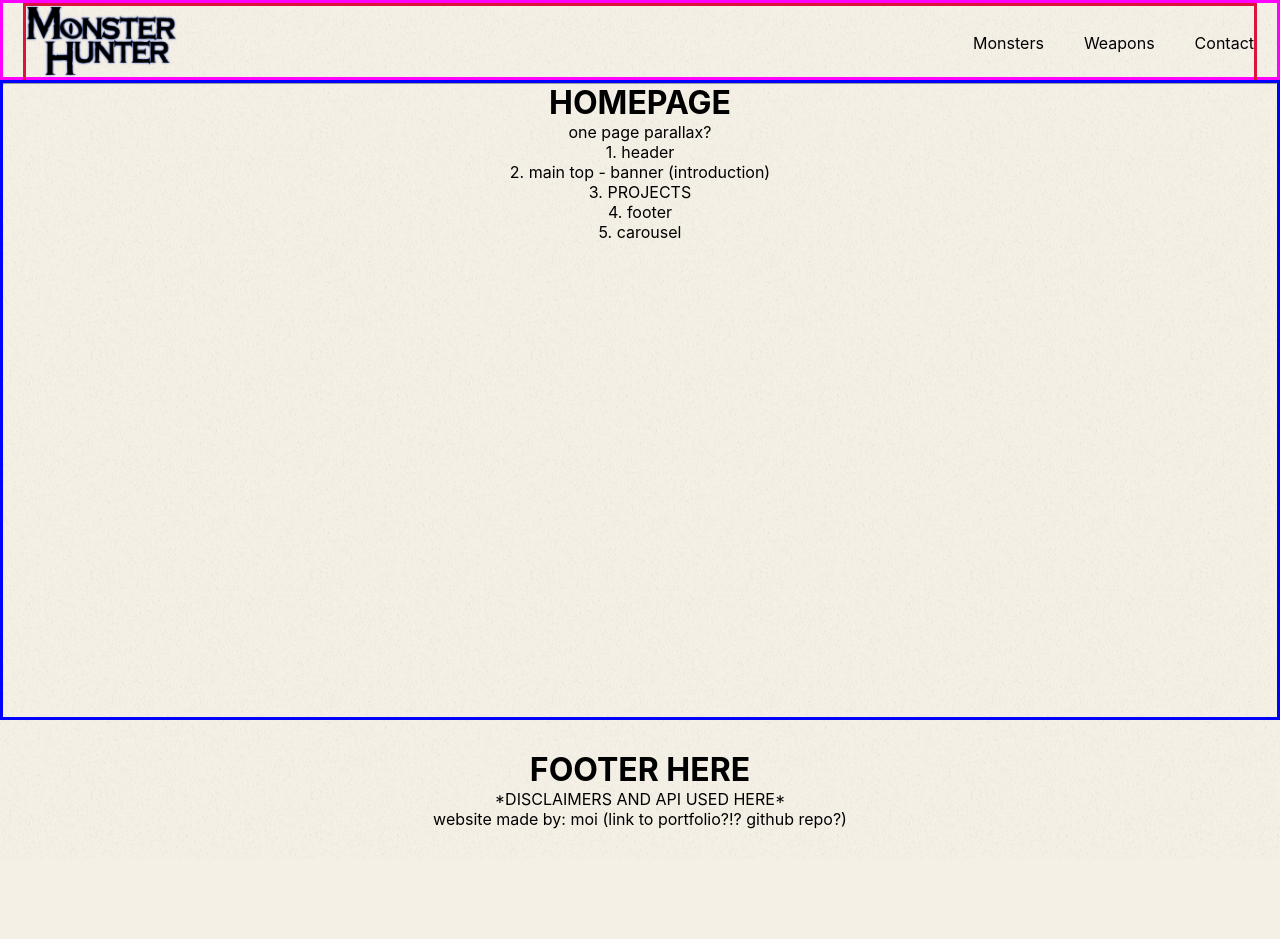
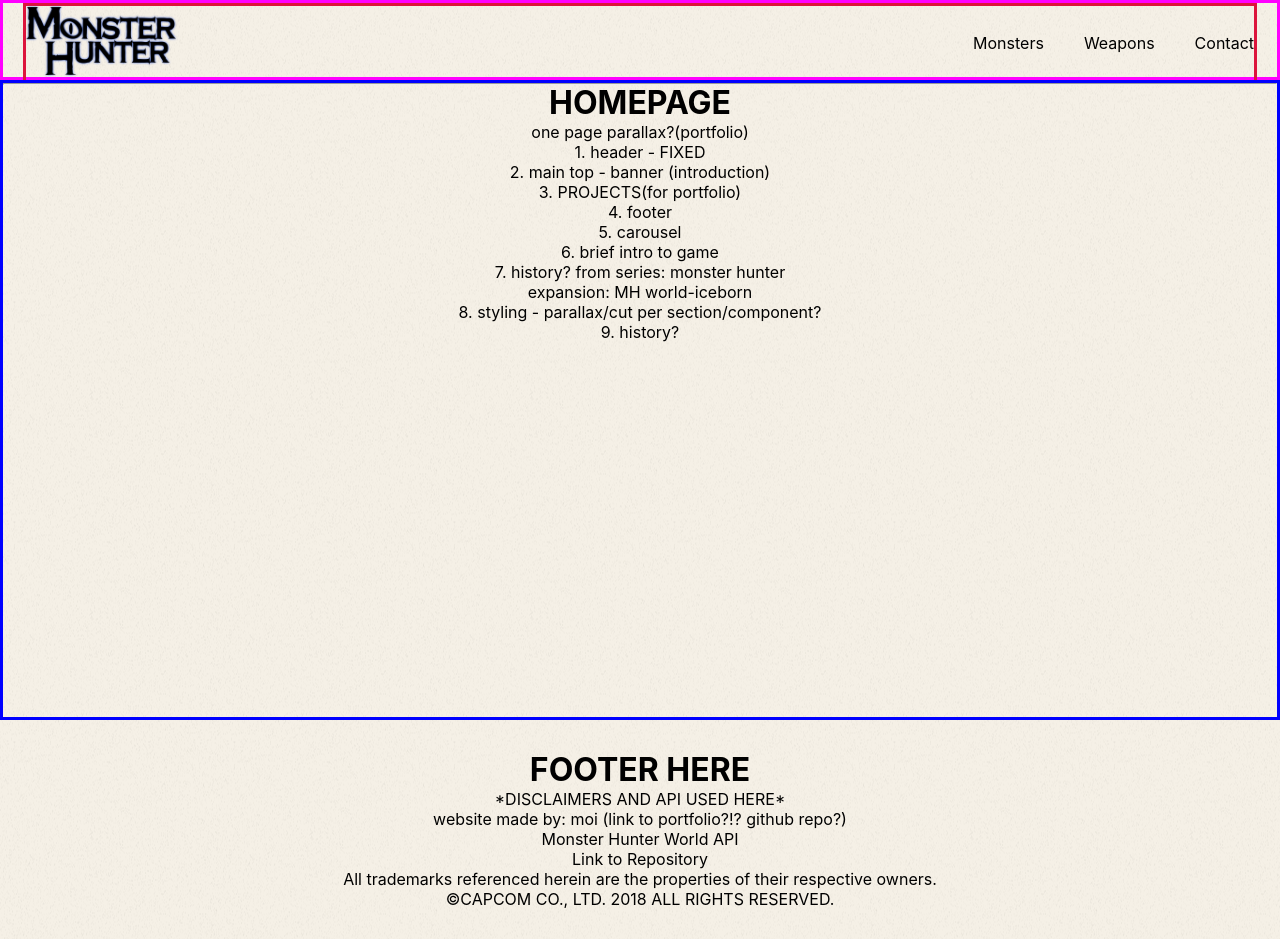
Before and after one commit to Bakuchiol/MonsterHunterWorld, a React (Create React App) app: page /home in a window 1280 px wide. Before the commit the page ends 859 px from the top, so only its background shows below. Built offline with nearby package versions, Linux system fonts and the light colour scheme.

Commit message:
added disclaimers and links

```diff
--- a/src/components/Footer.jsx
+++ b/src/components/Footer.jsx
@@ -6,6 +6,12 @@
       <h1>FOOTER HERE</h1>
       <p>*DISCLAIMERS AND API USED HERE*</p>
       <p>website made by: moi (link to portfolio?!? github repo?)</p>
+      <ul className='footerUl'>
+        <li><a href='https://mhw-db.com'>Monster Hunter World API</a></li>
+        <li><a href='https://github.com/Bakuchiol/MonsterHunterWorld'>Link to Repository</a></li>
+      </ul>
+      <p>All trademarks referenced herein are the properties of their respective owners.</p>
+      <p>©CAPCOM CO., LTD. 2018 ALL RIGHTS RESERVED.</p>
     </div>
   )
 }
--- a/src/pages/home/Home.jsx
+++ b/src/pages/home/Home.jsx
@@ -8,12 +8,16 @@
     <MainLayout>
       <div id='homePage'>
       <h1>HOMEPAGE</h1>
-      <p>one page parallax?</p>
-      <p>1. header</p>
+      <p>one page parallax?(portfolio)</p>
+      <p>1. header - FIXED</p>
       <p>2. main top - banner (introduction)</p>
-      <p>3. PROJECTS</p>
+      <p>3. PROJECTS(for portfolio)</p>
       <p>4. footer</p>
       <p>5. carousel</p>
+      <p>6. brief intro to game</p>
+      <p>7. history? from series: monster hunter <br /> expansion: MH world-iceborn</p>
+      <p>8. styling - parallax/cut per section/component?</p>
+      <p>9. history?</p>
     </div>
     </MainLayout>
   )
--- a/src/pages/landing/Landing.jsx
+++ b/src/pages/landing/Landing.jsx
@@ -19,6 +19,13 @@
         <p style={{color: "lime"}}>TO DO: STYLE BUTTON!</p>
         <p style={{color: "lime"}}>TO DO: add mini footer <br /> disclaimer: this is a fan made website
         <br /> link to official website, api used!</p>
+        <hr />
+        <ul className='footerUl'>
+        <li><a href='https://mhw-db.com'>Monster Hunter World API</a></li>
+        <li><a href='https://github.com/Bakuchiol/MonsterHunterWorld'>Link to Repository</a></li>
+        </ul>
+        <p>All trademarks referenced herein are the properties of their respective owners.</p>
+        <p>©CAPCOM CO., LTD. 2018 ALL RIGHTS RESERVED.</p>
       </div>
     </div>
 
```
